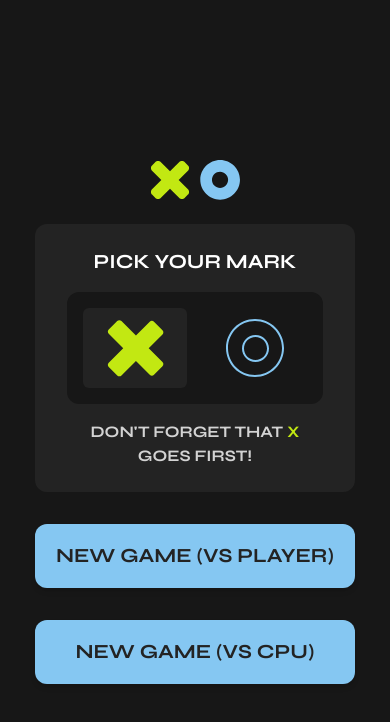
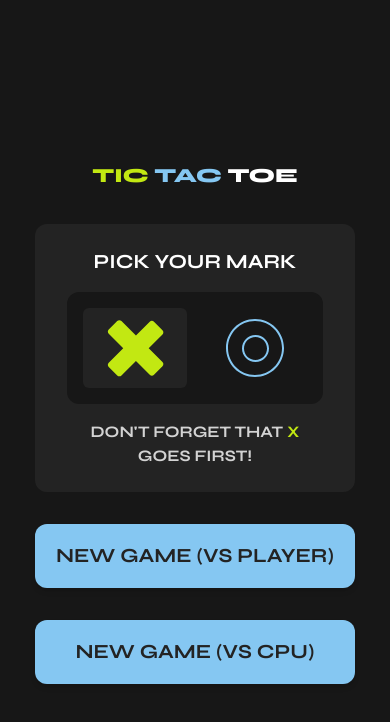
Before and after one commit to stanislavcodes/tic-tac-toe, a React (Vite) app: page / in a window 390 px wide. Shown: the top 722 px of the page. Built offline with nearby package versions, Linux system fonts and the light colour scheme.

Commit message:
Updated log and improved responsivness

```diff
--- a/src/pages/Playground.tsx
+++ b/src/pages/Playground.tsx
@@ -42,11 +42,11 @@ export const Playground = () => {
   }, [marks]);
 
   return (
-    <div className="flex w-80 flex-col gap-6 sm:w-2/3 md:w-1/2 xl:w-1/3">
-      <header className="as grid h-8 w-full grid-cols-[max-content_1fr_max-content] items-center justify-between">
-        <Logo />
+    <div className="flex w-80 flex-col gap-6 max-[325px]:w-72 sm:w-2/3 md:w-1/2 xl:w-1/3">
+      <header className="grid h-14 w-full grid-cols-[1fr_2fr_1fr] items-center justify-between">
+        <Logo heightClass="h-8 md:h-3/4" />
 
-        <div className="flex items-center justify-center gap-2">
+        <div className="flex flex-col items-center justify-center gap-2 sm:flex-row">
           {!winner && (
             <MarkIcon mark={turn} outline={false} heightClass="h-6" />
           )}
@@ -55,10 +55,10 @@ export const Playground = () => {
           </h1>
         </div>
         <button
-          className="h-full w-24 rounded-md bg-primary font-bold uppercase text-dark"
+          className="h-8 rounded-md bg-primary px-2 font-bold  uppercase text-dark text-xs sm:text-md"
           onClick={resetGame}
         >
-          Reset
+          Restart
         </button>
       </header>
 
--- a/src/pages/Welcome.tsx
+++ b/src/pages/Welcome.tsx
@@ -1,12 +1,16 @@
-import { Logo } from '../components/Logo';
 import { MarkSelect } from '../components/MarkSelect';
 import { NewGameButton } from '../components/NewGameButton';
 
 export const Welcome = () => {
   return (
     <div className="flex w-80 flex-col items-center gap-8 sm:w-2/3 md:w-1/2 xl:w-1/3">
-      <header className="flex h-8 w-full justify-center">
-        <Logo heightClass="h-10" />
+      <header className="flex h-8 w-full flex-col items-center justify-center">
+        {/* <Logo heightClass="h-10" /> */}
+        <h1 className="text-xl font-extrabold uppercase">
+          <span className="text-primary">Tic </span>
+          <span className="text-secondary">Tac </span>
+          <span className="text-white">Toe </span>
+        </h1>
       </header>
 
       <MarkSelect />
```
Also changed, not shown: src/assets/logo.svg.
